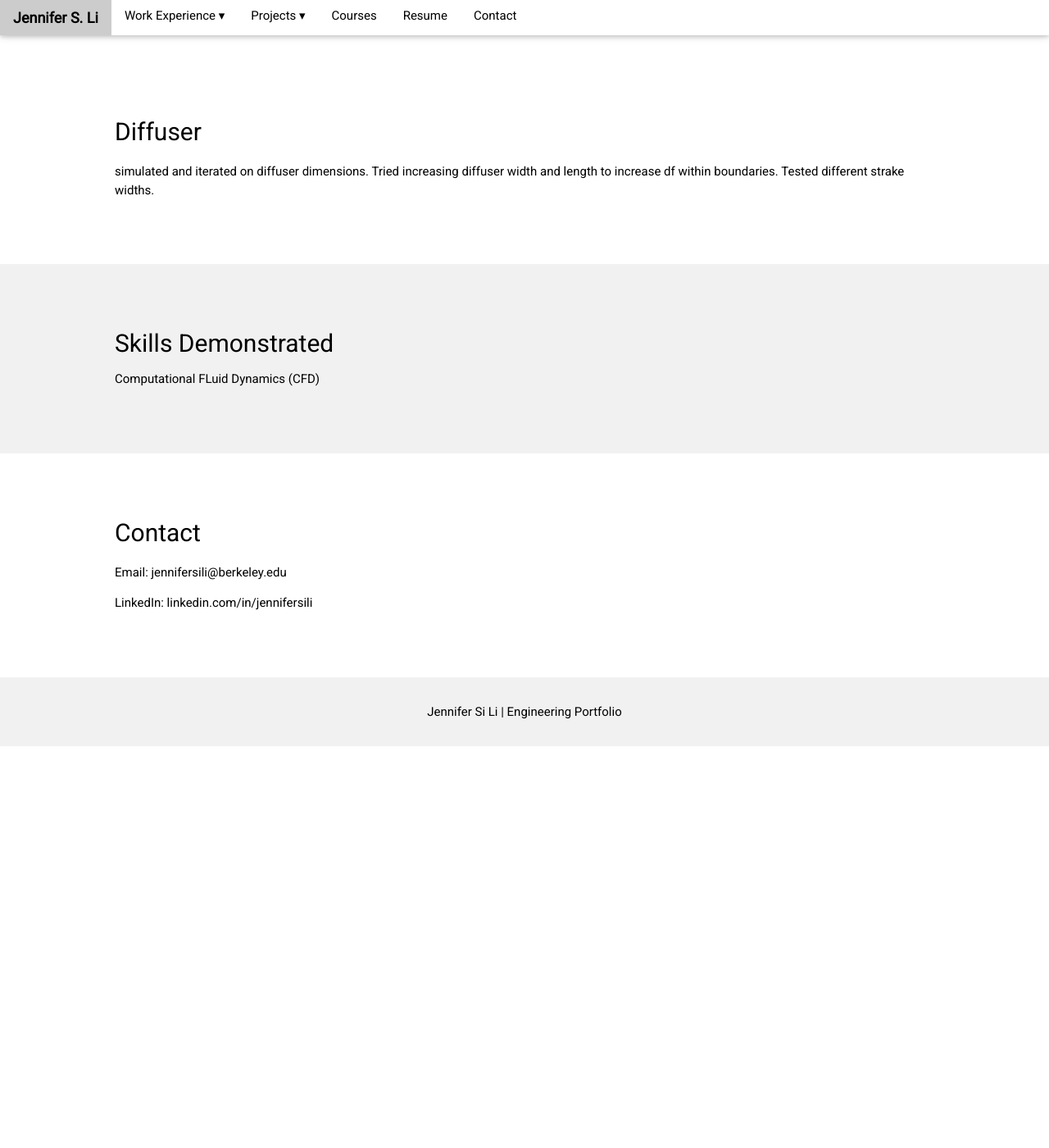
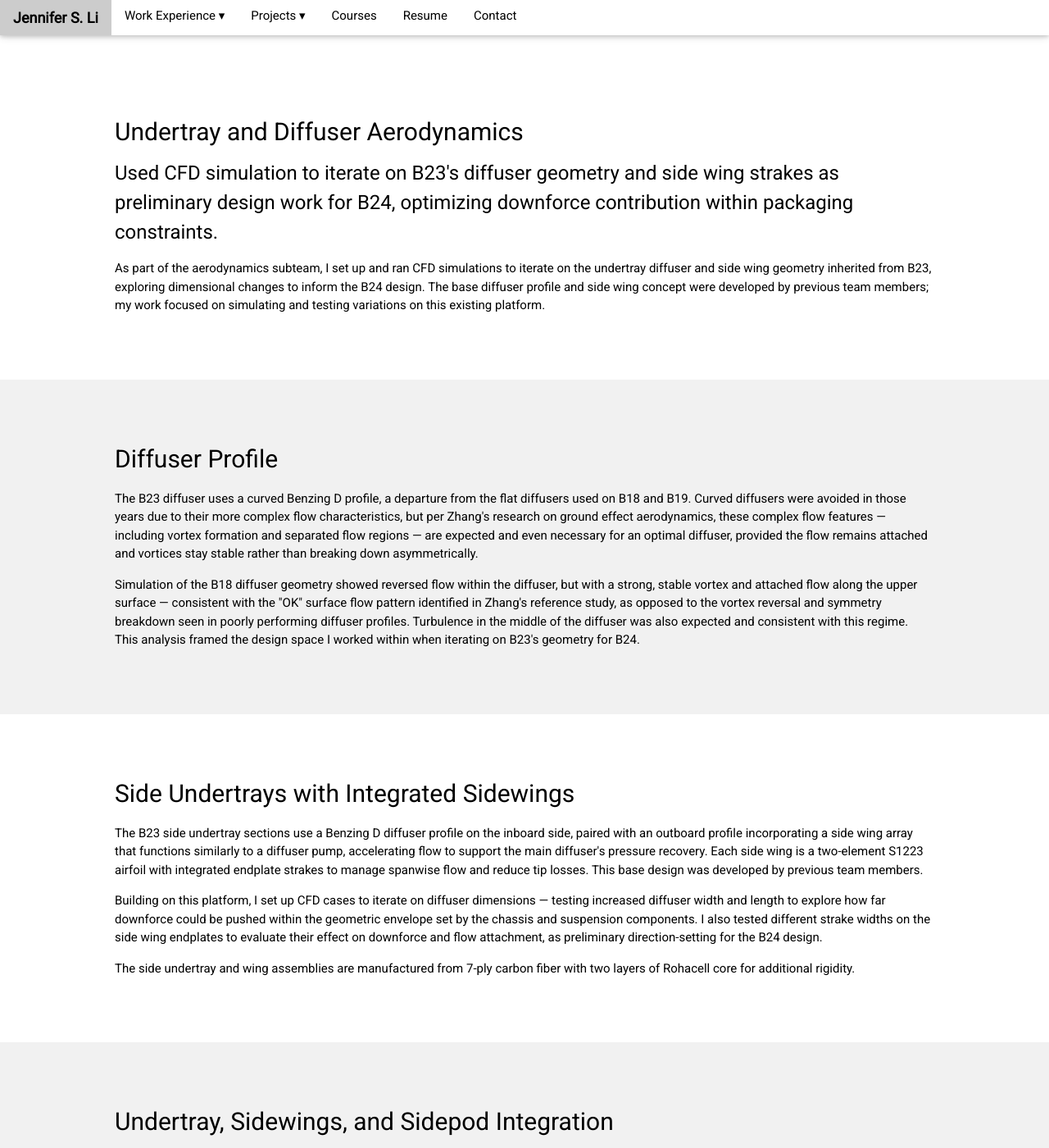
Before and after one commit to jsli905/jsli905.github.io, a Jekyll site: the page projects/bfr/diffuser.html, which Jekyll copies as it is, in a window 1280 px wide and 1400 px high. Shown: the whole window at 82% size. Built offline with Jekyll 4.4.1, drawn with Linux system fonts in a browser that asks for light colours; comment, search, counter and statistics services are not loaded; some of the changed text lies outside the part shown.

Commit message:
Update diffuser.html

```diff
--- a/projects/bfr/diffuser.html
+++ b/projects/bfr/diffuser.html
@@ -191,23 +191,117 @@
 <!-- Header-->
 <section id="header" class="w3-container w3-padding-64">
   <div class="max-width">
-    <h2>Diffuser</h2>
-    <p> simulated and iterated on diffuser dimensions. Tried increasing diffuser width and length to increase df within boundaries. Tested different strake widths. </p>
+    <h2>Undertray and Diffuser Aerodynamics</h2>
+    <h3>
+      Used CFD simulation to iterate on B23's diffuser geometry and side wing strakes as
+      preliminary design work for B24, optimizing downforce contribution within packaging
+      constraints.
+    </h3>
+    <p>
+      As part of the aerodynamics subteam, I set up and ran CFD simulations to iterate on the
+      undertray diffuser and side wing geometry inherited from B23, exploring dimensional changes
+      to inform the B24 design. The base diffuser profile and side wing concept were developed by
+      previous team members; my work focused on simulating and testing variations on this
+      existing platform.
+    </p>
+    <!-- <img src="images/undertray_overview.png" alt="Undertray and sidewing assembly" style="width:60%; max-width:900px"> -->
   </div>
 </section>
 
+<section id="diffuser-profile" class="w3-padding-64 w3-light-grey">
+  <div class="max-width">
+    <h2>Diffuser Profile</h2>
+    <p>
+      The B23 diffuser uses a curved Benzing D profile, a departure from the flat diffusers used
+      on B18 and B19. Curved diffusers were avoided in those years due to their more complex flow
+      characteristics, but per Zhang's research on ground effect aerodynamics, these complex flow
+      features — including vortex formation and separated flow regions — are expected and even
+      necessary for an optimal diffuser, provided the flow remains attached and vortices stay
+      stable rather than breaking down asymmetrically.
+    </p>
+    <p>
+      Simulation of the B18 diffuser geometry showed reversed flow within the diffuser, but with
+      a strong, stable vortex and attached flow along the upper surface — consistent with the
+      "OK" surface flow pattern identified in Zhang's reference study, as opposed to the vortex
+      reversal and symmetry breakdown seen in poorly performing diffuser profiles. Turbulence in
+      the middle of the diffuser was also expected and consistent with this regime. This analysis
+      framed the design space I worked within when iterating on B23's geometry for B24.
+    </p>
+    <!-- <img src="images/diffuser_profile_comparison.png" alt="Diffuser surface flow comparison with Zhang reference" style="width:70%; max-width:900px"> -->
+  </div>
+</section>
+
+<section id="side-undertrays" class="w3-padding-64 w3-white">
+  <div class="max-width">
+    <h2>Side Undertrays with Integrated Sidewings</h2>
+    <p>
+      The B23 side undertray sections use a Benzing D diffuser profile on the inboard side,
+      paired with an outboard profile incorporating a side wing array that functions similarly to
+      a diffuser pump, accelerating flow to support the main diffuser's pressure recovery. Each
+      side wing is a two-element S1223 airfoil with integrated endplate strakes to manage spanwise
+      flow and reduce tip losses. This base design was developed by previous team members.
+    </p>
+    <p>
+      Building on this platform, I set up CFD cases to iterate on diffuser dimensions — testing
+      increased diffuser width and length to explore how far downforce could be pushed within the
+      geometric envelope set by the chassis and suspension components. I also tested different
+      strake widths on the side wing endplates to evaluate their effect on downforce and flow
+      attachment, as preliminary direction-setting for the B24 design.
+    </p>
+    <p>
+      The side undertray and wing assemblies are manufactured from 7-ply carbon fiber with two
+      layers of Rohacell core for additional rigidity.
+    </p>
+    <!-- <img src="images/side_undertray_cad.png" alt="Side undertray and sidewing CAD" style="width:60%; max-width:900px"> -->
+    <!-- <img src="images/velocity_contours.png" alt="Inboard and outboard velocity contours" style="width:70%; max-width:900px"> -->
+  </div>
+</section>
+
+<section id="undertray-sidepod" class="w3-padding-64 w3-light-grey">
+  <div class="max-width">
+    <h2>Undertray, Sidewings, and Sidepod Integration</h2>
+    <p>
+      The undertray inlet uses a diverging cross-section, increasing from 0.7× to 1× the radiator
+      frontal area to smoothly accelerate and condition flow before it reaches the radiator. The
+      inlet is also asymmetric in shape, routing air parallel to the radiator's 30° mounting
+      angle to minimize losses at entry.
+    </p>
+    <p>
+      The low-profile undertray maximizes air intake through the inlet while the Benzing diffuser
+      profile reduces wake without compromising downforce. Multi-element side wings sit above the
+      diffuser to add rear downforce while maintaining the car's overall center of pressure
+      balance. This integrated layout formed the baseline for the dimensional sweeps performed
+      in CFD.
+    </p>
+    <!-- <img src="images/undertray_sidepod_layout.png" alt="Undertray, sidewing, and sidepod integration" style="width:70%; max-width:900px"> -->
+  </div>
+</section>
+
+<section id="results" class="w3-padding-64 w3-white">
+  <div class="max-width">
+    <h2>Results</h2>
+    <p>
+      The B23 baseline aerodynamic package produced a total downforce of 382–415N at a drag of
+      172–178N, broken down by component as follows: rear wing 157–164N, front wing 132–145N,
+      side wings 31N, and undertray 27–31N. The side wing and undertray contributions — the areas
+      targeted in the B24 dimensional sweeps — provided a meaningful share of total downforce
+      while maintaining the diffuser flow characteristics identified as favorable in the Zhang
+      reference study. This baseline served as the starting point for the B24 iteration work.
+    </p>
+    <!-- <img src="images/final_velocity_streamlines.png" alt="Final velocity contours and streamlines" style="width:70%; max-width:900px"> -->
+  </div>
+</section>
 
 <section class="w3-light-grey w3-padding-64">
-   <div class="max-width">
-    <!-- Skills -->
+  <div class="max-width">
     <h2>Skills Demonstrated</h2>
-     Computational FLuid Dynamics (CFD)
     <p>
-
-      </p>
-    </div>
-  </section>
-
+      CFD simulation and case setup (Ansys Fluent) • Aerodynamic design iteration • Ground effect
+      aerodynamics • Reading and applying technical literature to design decisions • Center of
+      pressure balance analysis
+    </p>
+  </div>
+</section>
 
 <section id="contact" class="w3-white w3-padding-64">
   <div class="max-width">
```
